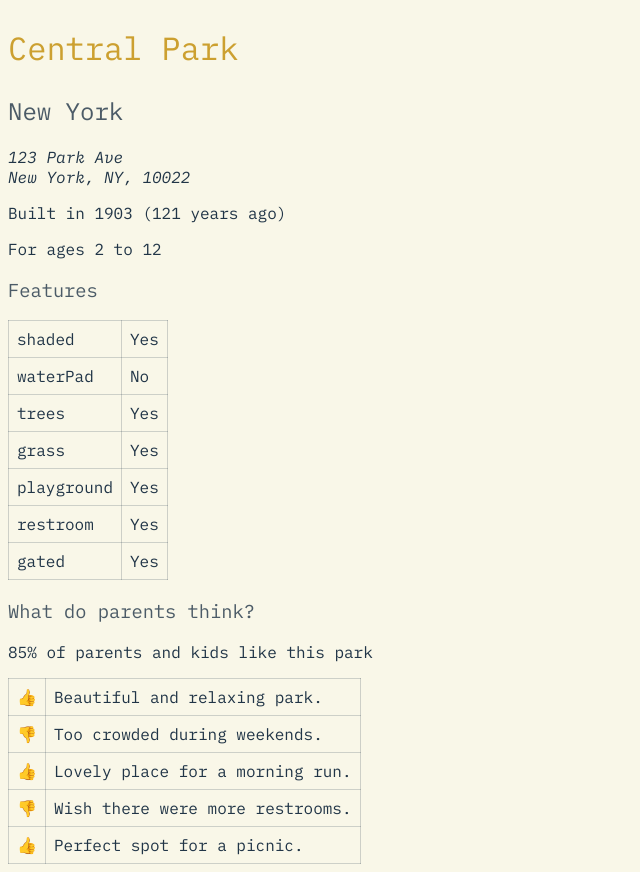
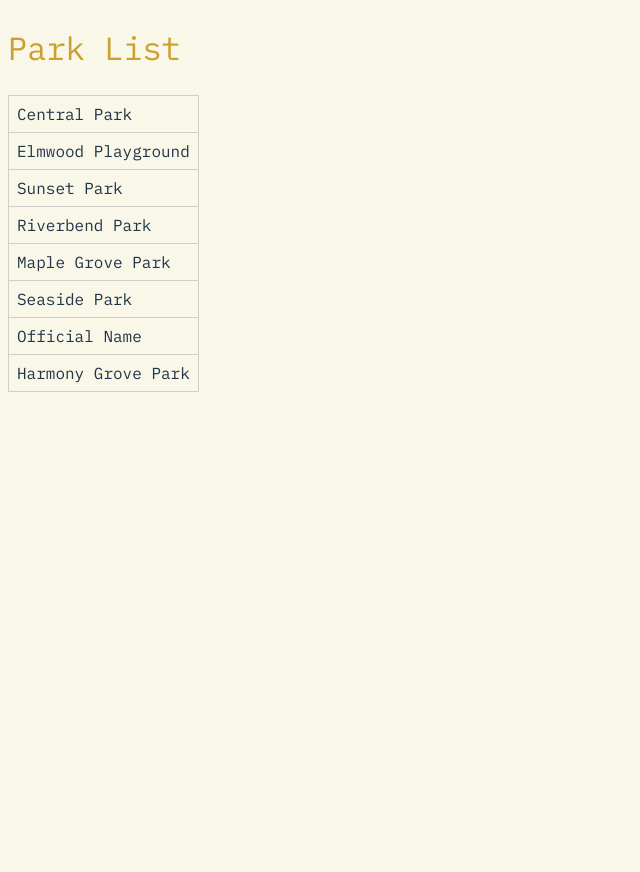
Before and after one commit to mreed4/seesaw, a React (Vite) app: page / in a window 1280 px wide. Before the commit this address led to /park/0. Shown: the whole page, without its empty margins (0-640 px from the left). After the commit the page ends 800 px from the top, so only its background shows below. Built offline with nearby package versions, Linux system fonts and the light colour scheme.

Commit message:
AI improvements

```diff
--- a/src/App.jsx
+++ b/src/App.jsx
@@ -9,7 +9,7 @@ const App = () => {
       <ParkProvider>
         <Routes>
           <Route path="/" element={<ParkList />} />
-          <Route path="/park/:id" element={<ParkPage />} />
+          <Route path="/parks/:city/:id" element={<ParkPage />} />
         </Routes>
       </ParkProvider>
     </Router>
--- a/src/ParkList.jsx
+++ b/src/ParkList.jsx
@@ -1,5 +1,9 @@
 import { Link } from "react-router-dom";
 import parks from "./data";
+
+const toKebabCase = (str) => {
+  return str.toLowerCase().replace(/ /g, "-");
+};
 
 const ParkList = () => {
   return (
@@ -8,7 +12,7 @@ const ParkList = () => {
       <ul>
         {parks.map((park, index) => (
           <li key={index}>
-            <Link to={`/park/${index}`}>{park.names.official}</Link>
+            <Link to={`/parks/${toKebabCase(park.address[1])}/${index}`}>{park.names.official}</Link>
           </li>
         ))}
       </ul>
--- a/src/ParkPage.jsx
+++ b/src/ParkPage.jsx
@@ -68,7 +68,8 @@ const ParkFeedback = () => {
 };
 
 const ParkPage = () => {
-  const { id } = useParams();
+  // eslint-disable-next-line no-unused-vars
+  const { id, city } = useParams();
   const { setPark } = useParkContext();
 
   useEffect(() => {
--- a/src/index.css
+++ b/src/index.css
@@ -45,6 +45,33 @@ td {
   text-align: left; /* Optional: Aligns text to the left */
 }
 
+ul {
+  list-style-type: none; /* Removes bullets from lists */
+  padding: 0;
+}
+
+li {
+  display: table-row; /* Makes list items appear as table rows */
+}
+
+li a {
+  display: table-cell; /* Makes links appear as table cells */
+  padding: 8px; /* Adds some spacing inside cells */
+  border: 1px solid hsla(52.9, 58.6%, 94.3%, 20%); /* Defines a 1px border */
+  border-bottom-width: 0; /* Removes bottom border */
+  text-decoration: none; /* Removes underline from links */
+  color: inherit; /* Inherits text color */
+  transition: color 250ms ease-in-out; /* Adds transition for color change */
+}
+
+li a:hover {
+  color: #cca030; /* Changes color to gold on hover */
+}
+
+li:last-child a {
+  border-bottom-width: 1px; /* Adds bottom border to the last list item */
+}
+
 .sr-only {
   position: absolute;
   width: 1px;
@@ -68,8 +95,13 @@ td {
   }
 
   th,
-  td {
+  td,
+  li a {
     border-color: hsla(208.4, 36.5%, 20.4%, 20%);
+  }
+
+  li a:hover {
+    color: #cca030; /* Changes color to gold on hover in light mode */
   }
 }
 
--- a/src/useParkLogic.jsx
+++ b/src/useParkLogic.jsx
@@ -1,28 +1,17 @@
 /* eslint-disable no-unused-vars */
 
-import { useState, useEffect, useRef } from "react";
+import { useState, useEffect } from "react";
 import { useNavigate } from "react-router-dom";
 
-export const useParkLogic = (parks) => {
-  const previousIndex = useRef(null);
-  const [park, setPark] = useState(() => Math.floor(Math.random() * parks.length));
+export const useParkLogic = (parks, initialParkIndex) => {
+  const [park, setPark] = useState(initialParkIndex);
   const navigate = useNavigate();
-
-  const getNewRandomNumber = () => {
-    let newIndex;
-    do {
-      newIndex = Math.floor(Math.random() * parks.length);
-    } while (newIndex === previousIndex.current);
-
-    previousIndex.current = newIndex;
-    return newIndex;
-  };
 
   const handleSpaceKey = (event) => {
     if (event.code === "Space") {
-      const newRandomNumber = getNewRandomNumber();
+      const newRandomNumber = Math.floor(Math.random() * parks.length);
       setPark(newRandomNumber);
-      navigate(`/park/${newRandomNumber}`);
+      navigate(`/parks/${toKebabCase(parks[newRandomNumber].address[1])}/${newRandomNumber}`);
     }
   };
 
@@ -36,11 +25,10 @@ export const useParkLogic = (parks) => {
   }, []);
 
   useEffect(() => {
-    const initialItem = getNewRandomNumber();
-    setPark(initialItem);
-    navigate(`/park/${initialItem}`);
-    // eslint-disable-next-line react-hooks/exhaustive-deps
-  }, []);
+    if (parks[park]?.names?.official) {
+      document.title = `Seesaw - ${parks[park].names.official}`;
+    }
+  }, [park, parks]);
 
   const ratings = Array.isArray(parks[park]?.ratings) ? parks[park].ratings : [];
   const totalRatings = ratings.reduce((n, acc) => (n += acc), 0);
@@ -71,3 +59,7 @@ export const useParkLogic = (parks) => {
     },
   };
 };
+
+const toKebabCase = (str) => {
+  return str.toLowerCase().replace(/ /g, "-");
+};
```
